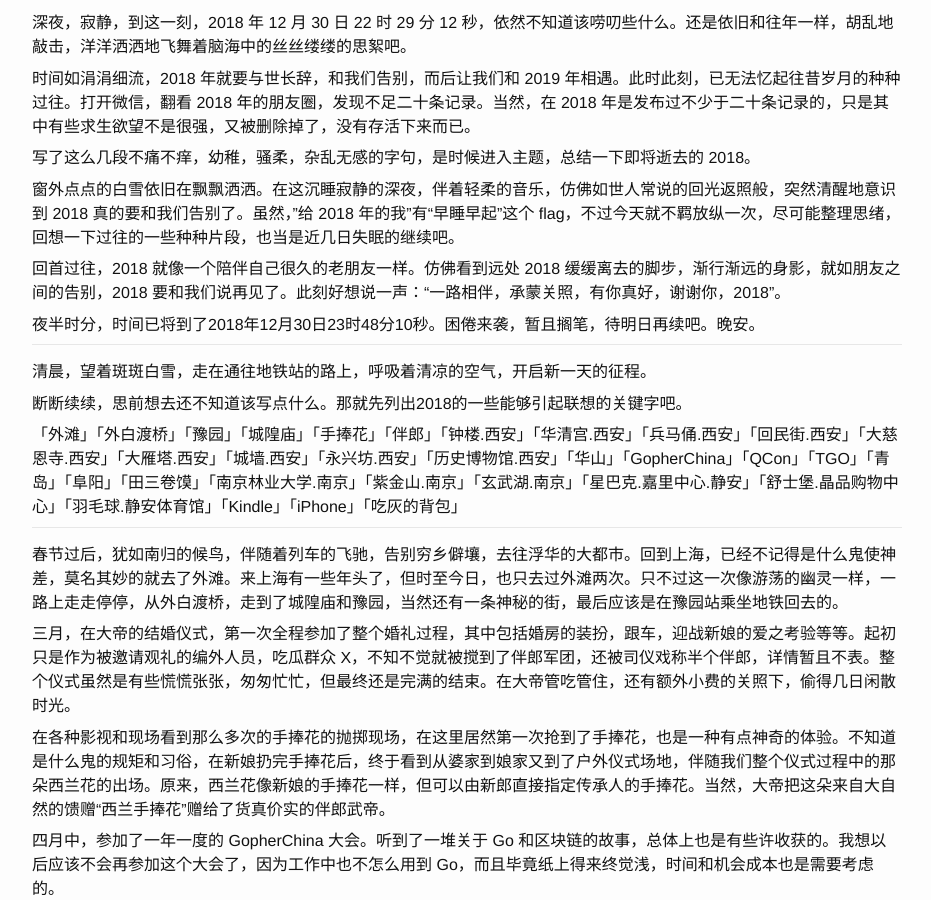
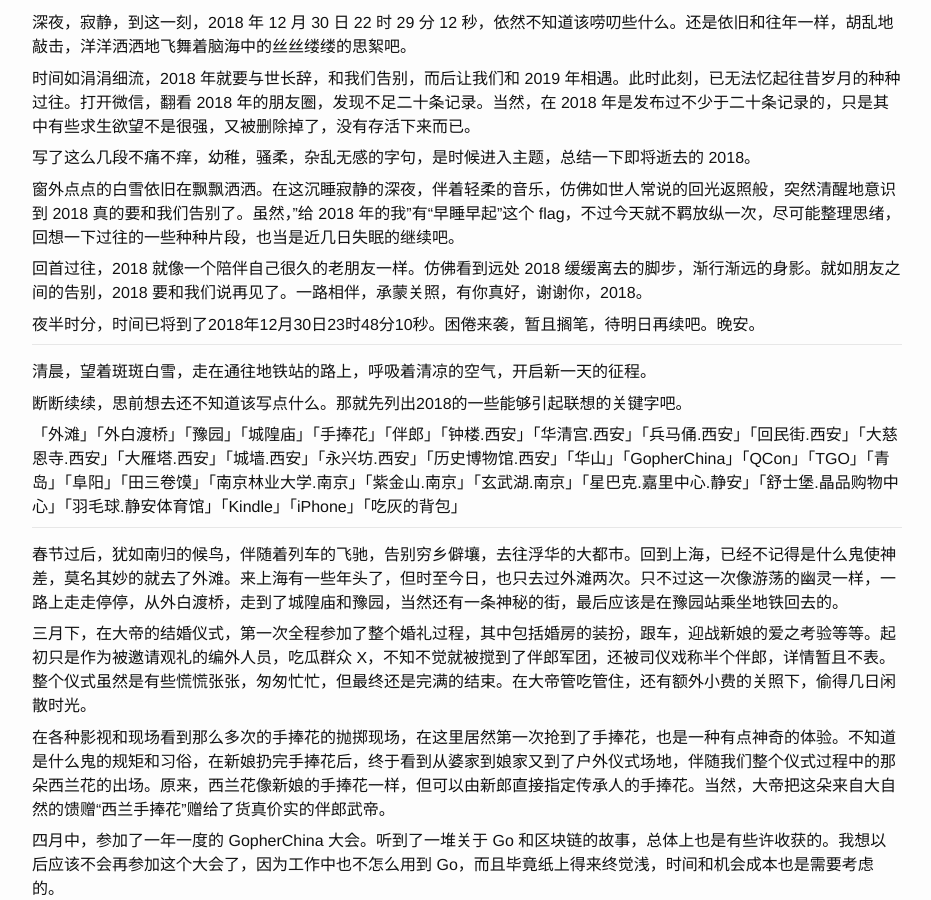
Before and after one commit to ousiax/ousiax.github.io, a Jekyll site: the page built from _journalctl/2018-12-31-annual-summary-2018.md, in a window 1280 px wide and 900 px high, scrolled down 536 px. Shown: the whole window, without its empty margins (173-1104 px from the left). Built offline with Jekyll 4.4.1, drawn with Linux system fonts in a browser that asks for light colours.

Commit message:
Update 2018-12-31-annual-summary-2018.md

```diff
--- a/_journalctl/2018-12-31-annual-summary-2018.md
+++ b/_journalctl/2018-12-31-annual-summary-2018.md
@@ -40,7 +40,7 @@
 
 窗外点点的白雪依旧在飘飘洒洒。在这沉睡寂静的深夜，伴着轻柔的音乐，仿佛如世人常说的回光返照般，突然清醒地意识到 2018 真的要和我们告别了。虽然，"给 2018 年的我”有“早睡早起”这个 flag，不过今天就不羁放纵一次，尽可能整理思绪，回想一下过往的一些种种片段，也当是近几日失眠的继续吧。
 
-回首过往，2018 就像一个陪伴自己很久的老朋友一样。仿佛看到远处 2018 缓缓离去的脚步，渐行渐远的身影，就如朋友之间的告别，2018 要和我们说再见了。此刻好想说一声：“一路相伴，承蒙关照，有你真好，谢谢你，2018”。
+回首过往，2018 就像一个陪伴自己很久的老朋友一样。仿佛看到远处 2018 缓缓离去的脚步，渐行渐远的身影。就如朋友之间的告别，2018 要和我们说再见了。一路相伴，承蒙关照，有你真好，谢谢你，2018。
 
 夜半时分，时间已将到了2018年12月30日23时48分10秒。困倦来袭，暂且搁笔，待明日再续吧。晚安。
 
@@ -56,7 +56,7 @@
 
 春节过后，犹如南归的候鸟，伴随着列车的飞驰，告别穷乡僻壤，去往浮华的大都市。回到上海，已经不记得是什么鬼使神差，莫名其妙的就去了外滩。来上海有一些年头了，但时至今日，也只去过外滩两次。只不过这一次像游荡的幽灵一样，一路上走走停停，从外白渡桥，走到了城隍庙和豫园，当然还有一条神秘的街，最后应该是在豫园站乘坐地铁回去的。
 
-三月，在大帝的结婚仪式，第一次全程参加了整个婚礼过程，其中包括婚房的装扮，跟车，迎战新娘的爱之考验等等。起初只是作为被邀请观礼的编外人员，吃瓜群众 X，不知不觉就被搅到了伴郎军团，还被司仪戏称半个伴郎，详情暂且不表。整个仪式虽然是有些慌慌张张，匆匆忙忙，但最终还是完满的结束。在大帝管吃管住，还有额外小费的关照下，偷得几日闲散时光。
+三月下，在大帝的结婚仪式，第一次全程参加了整个婚礼过程，其中包括婚房的装扮，跟车，迎战新娘的爱之考验等等。起初只是作为被邀请观礼的编外人员，吃瓜群众 X，不知不觉就被搅到了伴郎军团，还被司仪戏称半个伴郎，详情暂且不表。整个仪式虽然是有些慌慌张张，匆匆忙忙，但最终还是完满的结束。在大帝管吃管住，还有额外小费的关照下，偷得几日闲散时光。
 
 在各种影视和现场看到那么多次的手捧花的抛掷现场，在这里居然第一次抢到了手捧花，也是一种有点神奇的体验。不知道是什么鬼的规矩和习俗，在新娘扔完手捧花后，终于看到从婆家到娘家又到了户外仪式场地，伴随我们整个仪式过程中的那朵西兰花的出场。原来，西兰花像新娘的手捧花一样，但可以由新郎直接指定传承人的手捧花。当然，大帝把这朵来自大自然的馈赠“西兰手捧花”赠给了货真价实的伴郎武帝。
 
@@ -181,6 +181,11 @@
 - 每天起床的时候, 争取变得比从前的自己更聪明一点
 - 不要让 2020 的自己, 如讨厌 2018 的自己一样, 讨厌 2019 的自己
 
+<script>
+  var bgm = '<iframe frameborder="no" border="0" marginwidth="0" marginheight="0" width=298 height=52 src="//music.163.com/outchain/player?type=2&id=26908739&auto=0&height=32"></iframe>'
+  document.write(bgm);
+</script>
+
 - - -
 
 来一波从书皮中摘录的句子们；
```
